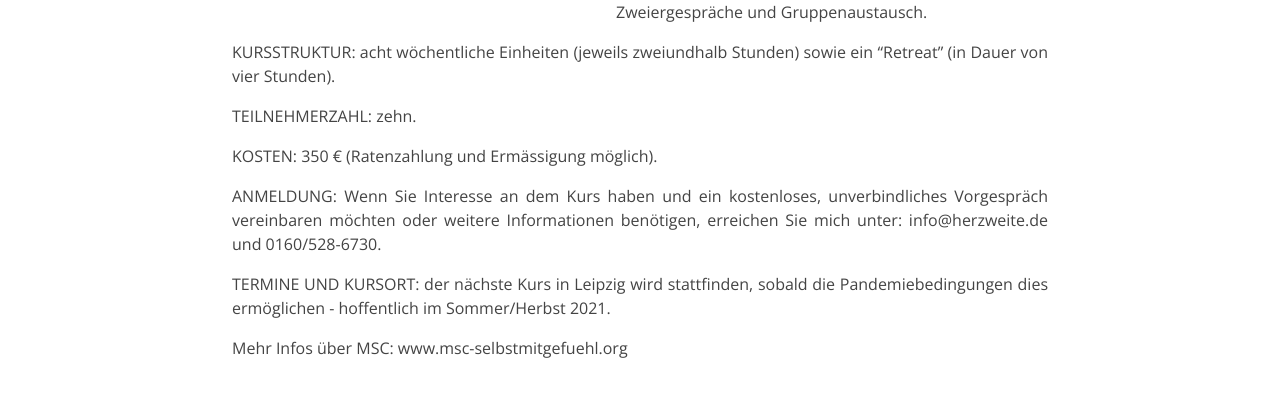
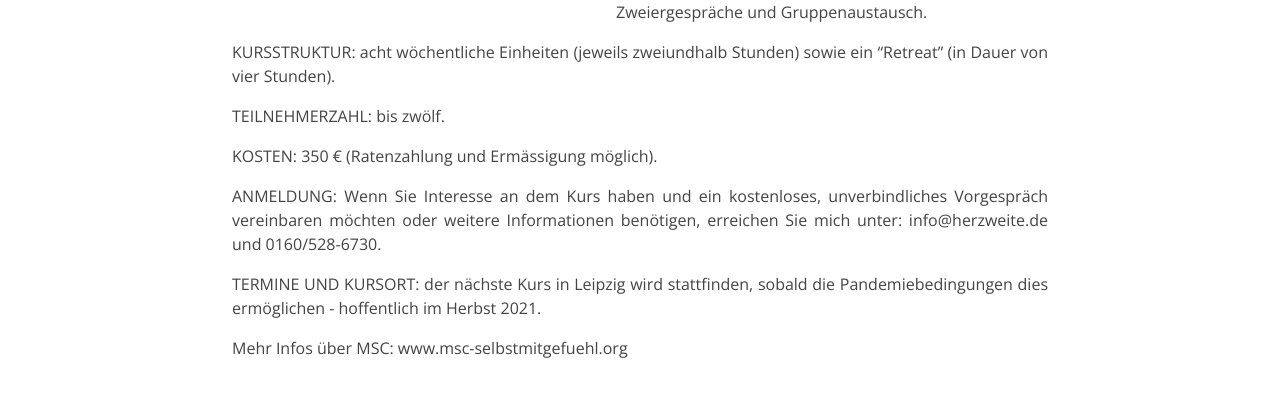
Before and after one commit to herzweite/herzweite.github.io, a Jekyll site: the page built from training.md, in a window 1280 px wide. Shown: the part 717-1121 px from the top of the page. Built offline with Jekyll 4.4.1, drawn with Linux system fonts in a browser that asks for light colours.

Commit message:
Update training.md

```diff
--- a/training.md
+++ b/training.md
@@ -17,7 +17,7 @@ Imaginationsübungen, Meditationen, Zweiergespräche und Gruppenaustausch.
 KURSSTRUKTUR:
 acht wöchentliche Einheiten (jeweils zweiundhalb Stunden) sowie ein "Retreat" (in Dauer von vier Stunden).
 
-TEILNEHMERZAHL: zehn.
+TEILNEHMERZAHL: bis zwölf.
 
 KOSTEN:
 350 € (Ratenzahlung und Ermässigung möglich).
@@ -26,7 +26,7 @@ ANMELDUNG:
 Wenn Sie Interesse an dem Kurs haben und ein kostenloses, unverbindliches Vorgespräch vereinbaren möchten oder weitere Informationen benötigen, erreichen Sie mich unter: info@herzweite.de und 0160/528-6730.
 
 TERMINE UND KURSORT:
-der nächste Kurs in Leipzig wird stattfinden, sobald die Pandemiebedingungen dies ermöglichen - hoffentlich im Sommer/Herbst 2021.
+der nächste Kurs in Leipzig wird stattfinden, sobald die Pandemiebedingungen dies ermöglichen - hoffentlich im Herbst 2021.
 
 
 Mehr Infos über MSC:
```
